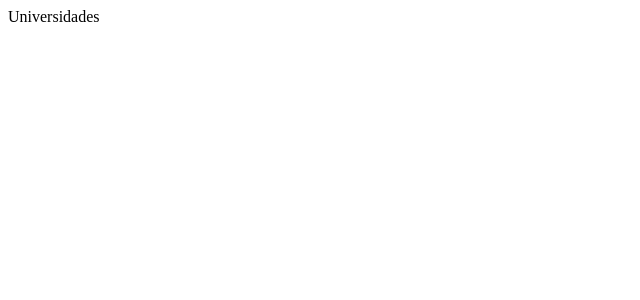
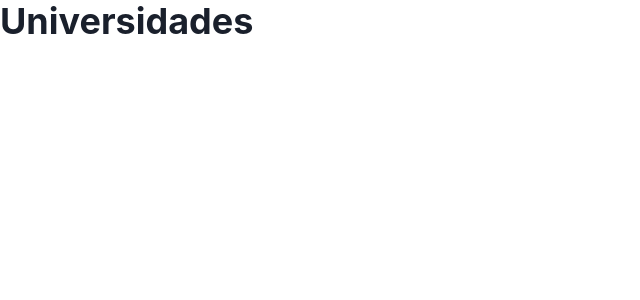
Before and after one commit to apausa/wuolah-test-solution, a Next.js app: page /universidades in a window 1280 px wide. Shown: the top 300 px of the page, without its empty margins (0-640 px from the left). Built offline with nearby package versions, Linux system fonts and the light colour scheme.

Commit message:
chore(chakra): install and config

```diff
--- a/package.json
+++ b/package.json
@@ -9,6 +9,10 @@
     "lint": "next lint"
   },
   "dependencies": {
+    "@chakra-ui/react": "^2.1.2",
+    "@emotion/react": "^11",
+    "@emotion/styled": "^11",
+    "framer-motion": "^6",
     "next": "12.1.6",
     "react": "18.1.0",
     "react-dom": "18.1.0"
--- a/src/pages/_app.tsx
+++ b/src/pages/_app.tsx
@@ -1,7 +1,13 @@
 import type { AppProps } from "next/app";
 
+import { ChakraProvider } from "@chakra-ui/react";
+
 function MyApp({ Component, pageProps }: AppProps) {
-  return <Component {...pageProps} />;
+  return (
+    <ChakraProvider>
+      <Component {...pageProps} />
+    </ChakraProvider>
+  );
 }
 
 export default MyApp;
--- a/src/pages/universidades/index.tsx
+++ b/src/pages/universidades/index.tsx
@@ -1,5 +1,11 @@
+import { Heading } from "@chakra-ui/react";
+
 const Page = () => {
-  return <div>Universidades</div>;
+  return (
+    <div>
+      <Heading as="h1">Universidades</Heading>
+    </div>
+  );
 };
 
 export default Page;
```
Also changed, not shown: src/pages/universidades/[universitySlug]/index.tsx (+7 -1 lines), 1 other file (tests, documents, lock files or other folders).
